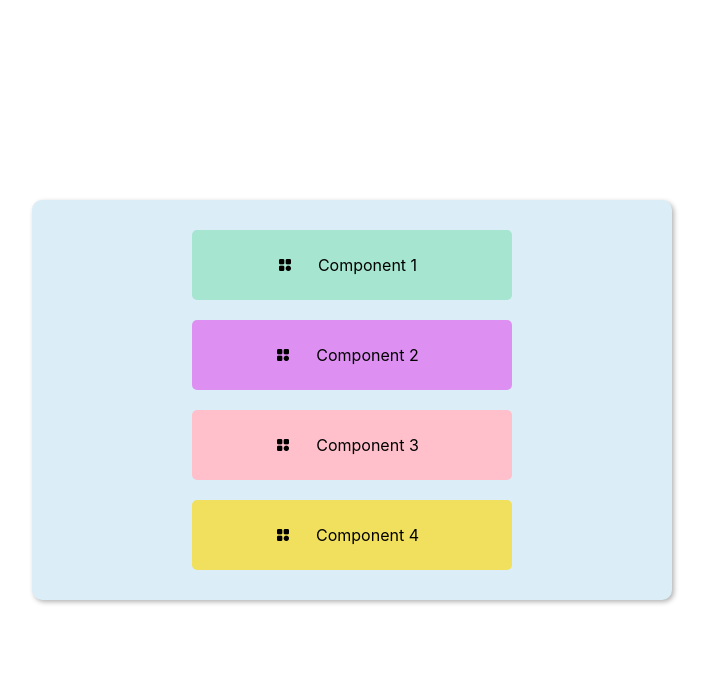
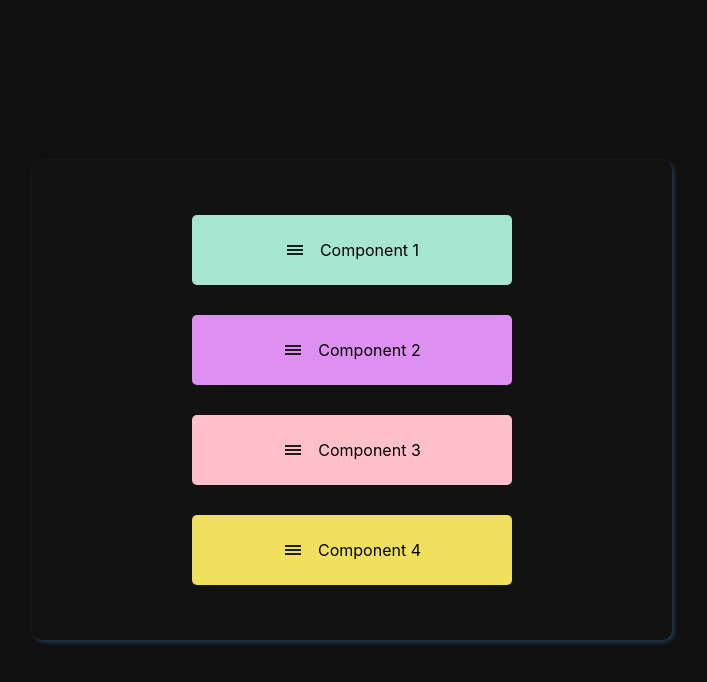
Before and after one commit to Sananda05/sort-component, a React (Create React App) app: page / in a window 1280 px wide. Shown: the top 682 px of the page, without its empty margins (288-995 px from the left). Built offline with nearby package versions, Linux system fonts and the light colour scheme.

Commit message:
modified indicator implementation

```diff
--- a/src/App.css
+++ b/src/App.css
@@ -3,22 +3,23 @@
   position: relative;
   height: 100vh;
   width: 100%;
+  background-color: rgb(16, 16, 16);
 }
 
 .main_container{
   position: absolute;
-  height: 50%;
+  height: 60%;
   width: 50%;
   top: 50%;
   left: 50%;
   transform: translate( -50%, -50%);
-  background-color: rgb(219, 238, 248);
+  background-color: rgb(18, 18, 18);
   border: none;
   border-radius: 10px;
-  box-shadow: 2px 2px 5px rgba(0, 0, 0, 0.3);
+  box-shadow: 2px 2px 5px rgba(86, 162, 249, 0.3);
   display: flex;
   flex-direction: column;
-  gap: 20px;
+  gap: 30px;
   align-items: center;
   justify-content: center;
 }
--- /dev/null
+++ b/src/component/HandleIcon.jsx
@@ -0,0 +1,45 @@
+const DragIcon = ({ setIsDragging }) => {
+  const handleMouseDown = () => {
+    setIsDragging(true);
+  };
+  return (
+    <div
+      style={{
+        height: "20px",
+        width: "20px",
+        cursor: "grab",
+        display: "flex",
+        flexDirection: "column",
+        alignItems: "center",
+        justifyContent: "center",
+        gap: "2px",
+      }}
+      className="handleIcon"
+      onMouseDown={handleMouseDown}
+    >
+      <div
+        style={{
+          height: "2px",
+          width: "16px",
+          backgroundColor: "#1d1d1d",
+        }}
+      ></div>
+      <div
+        style={{
+          height: "2px",
+          width: "16px",
+          backgroundColor: "#1d1d1d",
+        }}
+      ></div>
+      <div
+        style={{
+          height: "2px",
+          width: "16px",
+          backgroundColor: "#1d1d1d",
+        }}
+      ></div>
+    </div>
+  );
+};
+
+export default DragIcon;
--- a/src/component/MakeSortable.jsx
+++ b/src/component/MakeSortable.jsx
@@ -9,6 +9,7 @@ const Makesortable = ({
   setTargetIndex,
   setIsUpperHalf,
   setIsLowerHalf,
+  setIsDragging,
   children,
 }) => {
   const handleDragStart = (e, id, index) => {
@@ -57,6 +58,7 @@ const Makesortable = ({
       setTargetIndex(null);
       setIsLowerHalf(false);
       setIsUpperHalf(false);
+      setIsDragging(false);
     }
   };
 
@@ -65,6 +67,7 @@ const Makesortable = ({
     setTargetIndex(null);
     setIsLowerHalf(false);
     setIsUpperHalf(false);
+    setIsDragging(false);
   };
   return (
     <>
--- a/src/component/ViewComponent.jsx
+++ b/src/component/ViewComponent.jsx
@@ -2,8 +2,8 @@ import "./view-component.css";
 
 import { useState } from "react";
 
-import handleIcon from "../assets/icons/menu.png";
 import Makesortable from "./MakeSortable";
+import DragIcon from "./HandleIcon";
 
 const ViewComponent = ({ componentList, setComponentList }) => {
   const [isDragging, setIsDragging] = useState(false);
@@ -12,10 +12,6 @@ const ViewComponent = ({ componentList, setComponentList }) => {
 
   const [isUpperHalf, setIsUpperHalf] = useState(false);
   const [isLowerHalf, setIsLowerHalf] = useState(false);
-
-  const handleMouseDown = (e) => {
-    setIsDragging(true);
-  };
 
   return (
     <>
@@ -30,6 +26,7 @@ const ViewComponent = ({ componentList, setComponentList }) => {
         setTargetIndex={setTargetIndex}
         setIsUpperHalf={setIsUpperHalf}
         setIsLowerHalf={setIsLowerHalf}
+        setIsDragging={setIsDragging}
       >
         {componentList?.map((component, index) => (
           <div
@@ -37,43 +34,31 @@ const ViewComponent = ({ componentList, setComponentList }) => {
               draggedIndex === index ? "dragging" : ""
             }`}
             style={{
-              borderTop:
-                targetIndex === index && isUpperHalf
-                  ? "2px solid #1e7bae"
-                  : "none",
+              //   borderTop:
+              //     targetIndex === index && isUpperHalf ? "4px solid red" : "none",
 
-              borderBottom:
-                targetIndex === index && isLowerHalf
-                  ? "2px solid #1e7bae"
-                  : "none",
+              //   borderBottom:
+              //     targetIndex === index && isLowerHalf ? "4px solid red" : "none",
 
               padding: "10px",
               borderRadius: "5px",
               backgroundColor: `${component.color}`,
+              position: "relative",
             }}
             key={component?.id}
             id={component.id}
-            draggable={false}
+            draggable={isDragging}
           >
-            <img
-              draggable
-              src={handleIcon}
-              alt=""
-              style={{ height: "16px", width: "16px", cursor: "grab" }}
-              className="handleIcon"
-              onMouseDown={(e) => handleMouseDown(e)}
-            />
-            <div
-              style={{
-                display: "flex",
-                alignItems: "center",
-                gap: "15px",
-                padding: "10px",
-                borderRadius: "5px",
-              }}
-            >
-              <div>{component?.text}</div>
-            </div>
+            {targetIndex === index && isUpperHalf && (
+              <hr className="indicator upper " />
+            )}
+
+            <DragIcon setIsDragging={setIsDragging} />
+            {targetIndex === index && isLowerHalf && (
+              <hr className="indicator lower" />
+            )}
+
+            <div>{component?.text}</div>
           </div>
         ))}
       </Makesortable>
--- a/src/component/view-component.css
+++ b/src/component/view-component.css
@@ -16,8 +16,27 @@
 
 .component_card.dragging {
     background-color: #c3ddeb;
-    /* background-color: #a6e5d0; */
+    /* background-color: #5991ff; */
 }
 .component_card:hover {
     background-color: #c3ddeb;
   }
+
+.indicator{
+    position: absolute;
+    left: 50%;
+    transform: translateX(-50%);
+    border: 0;
+    background-color: #5991ff;
+    border-radius: 5px;
+    margin: 0;
+    width: 300px;
+    height: 4px;
+}
+
+.indicator.upper{
+    top: -15px
+}
+.indicator.lower{
+    bottom: -15px;
+}
```
